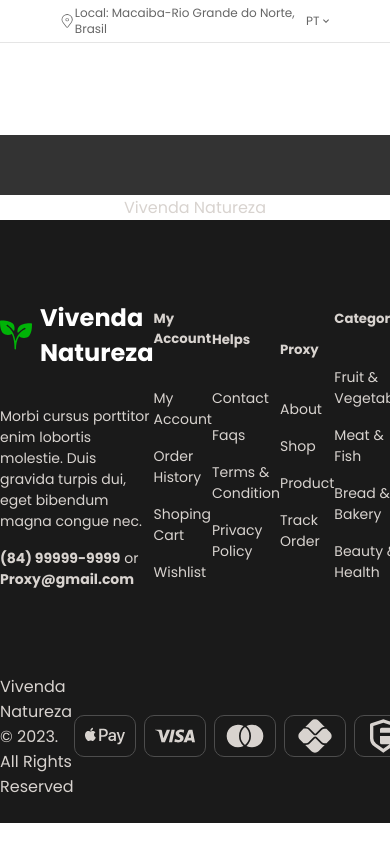
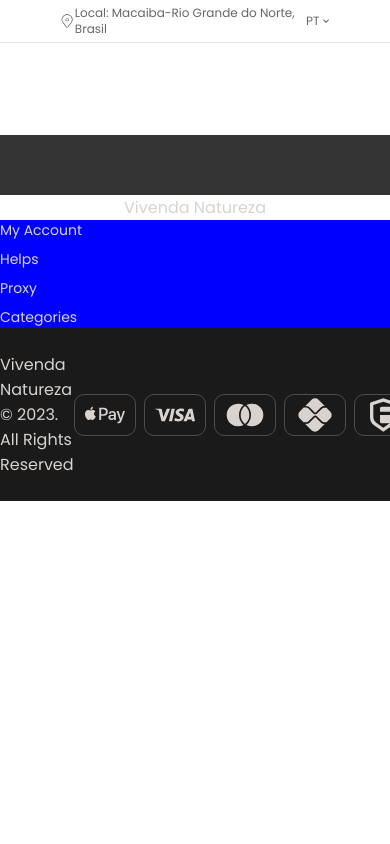
Before and after one commit to AnS-Tech/CORE, a Next.js app: page /homepage in a window 390 px wide. Shown: the top 844 px of the page. Built offline with nearby package versions, Linux system fonts and the light colour scheme.

Commit message:
Inicialização da responsividade do footer

```diff
--- a/src/app/layout.tsx
+++ b/src/app/layout.tsx
@@ -43,8 +43,8 @@ export default function RootLayout({
         </head>
         <body
           style={{
-            height: "100%",
-            width: "100%",
+            height: "100vh",
+            width: "100vw",
             padding: 0,
             margin: 0,
             color: "#d8d3cf",
--- a/src/components/Footer/index.tsx
+++ b/src/components/Footer/index.tsx
@@ -1,11 +1,26 @@
+import { useEffect, useState } from "react";
 import { DownFooter } from "./sections/DownFooter";
 import { MainFooter } from "./sections/MainFooter";
 import { FooterContent } from "./styles";
+import { MobileMainFooter } from "./sections/MobileMainFooter";
 
 export const Footer = () => {
+  const [mobileScreen, setMobileScreen] = useState(window.innerWidth);
+  useEffect(() => {
+    const handleResize = () => {
+      setMobileScreen(window.innerWidth);
+    };
+
+    window.addEventListener("resize", handleResize);
+
+    return () => {
+      window.removeEventListener("resize", handleResize);
+    };
+  }, []);
+
   return (
     <FooterContent>
-      <MainFooter />
+      {mobileScreen < 1024 ? <MobileMainFooter /> : <MainFooter />}
       <DownFooter />
     </FooterContent>
   );
--- a/src/components/Footer/sections/DownFooter/styles.ts
+++ b/src/components/Footer/sections/DownFooter/styles.ts
@@ -2,8 +2,7 @@ import { colors } from "src/styles/tokens";
 import styled from "styled-components";
 
 export const DownFooterStyled = styled.div`
-  max-width: 1320px;
-  width: 100%;
+  width: inherit;
   padding: 24px 2%;
 
   display: flex;
--- a/src/components/Footer/sections/MainFooter/styles.ts
+++ b/src/components/Footer/sections/MainFooter/styles.ts
@@ -2,7 +2,7 @@ import styled from "styled-components";
 
 export const MainFooterStyled = styled.div`
   max-width: 1320px;
-  width: 100%;
+  width: inherit;
   padding: 60px 2% 60px 2%;
 
   display: flex;
@@ -10,9 +10,8 @@ export const MainFooterStyled = styled.div`
 `;
 
 export const MainContentFooter = styled.div`
-  max-width: 340px;
-
   display: flex;
+  flex: 340px;
   flex-direction: column;
   justify-content: center;
   align-items: start;
--- /dev/null
+++ b/src/components/Footer/sections/MobileMainFooter/index.tsx
@@ -0,0 +1,25 @@
+import Link from "next/link";
+import { MobileMainFooterStyled } from "./styles";
+import { ContentMainFooter } from "../MainFooter/styles";
+
+export const MobileMainFooter = () => {
+  return (
+    <MobileMainFooterStyled>
+      <ContentMainFooter>
+        <Link href="/">My Account</Link>
+      </ContentMainFooter>
+
+      <ContentMainFooter>
+        <Link href="/">Helps</Link>
+      </ContentMainFooter>
+
+      <ContentMainFooter>
+        <Link href="/">Proxy</Link>
+      </ContentMainFooter>
+
+      <ContentMainFooter>
+        <Link href="/">Categories</Link>
+      </ContentMainFooter>
+    </MobileMainFooterStyled>
+  );
+};
--- /dev/null
+++ b/src/components/Footer/sections/MobileMainFooter/styles.ts
@@ -0,0 +1,15 @@
+import styled from "styled-components";
+
+export const MobileMainFooterStyled = styled.section`
+  width: inherit;
+
+  display: flex;
+  flex-direction: column;
+  justify-content: center;
+  align-items: start;
+  gap: 8px;
+
+  background-color: blue;
+`;
+
+export const WrapperContentMobile = styled.div``;
--- a/src/components/Footer/styles.ts
+++ b/src/components/Footer/styles.ts
@@ -3,7 +3,7 @@ import styled from "styled-components";
 import { FaApplePay } from "react-icons/fa";
 
 export const FooterContent = styled.section`
-  width: 100%;
+  width: inherit;
   background-color: ${colors.grayScale900};
 
   display: flex;
```
